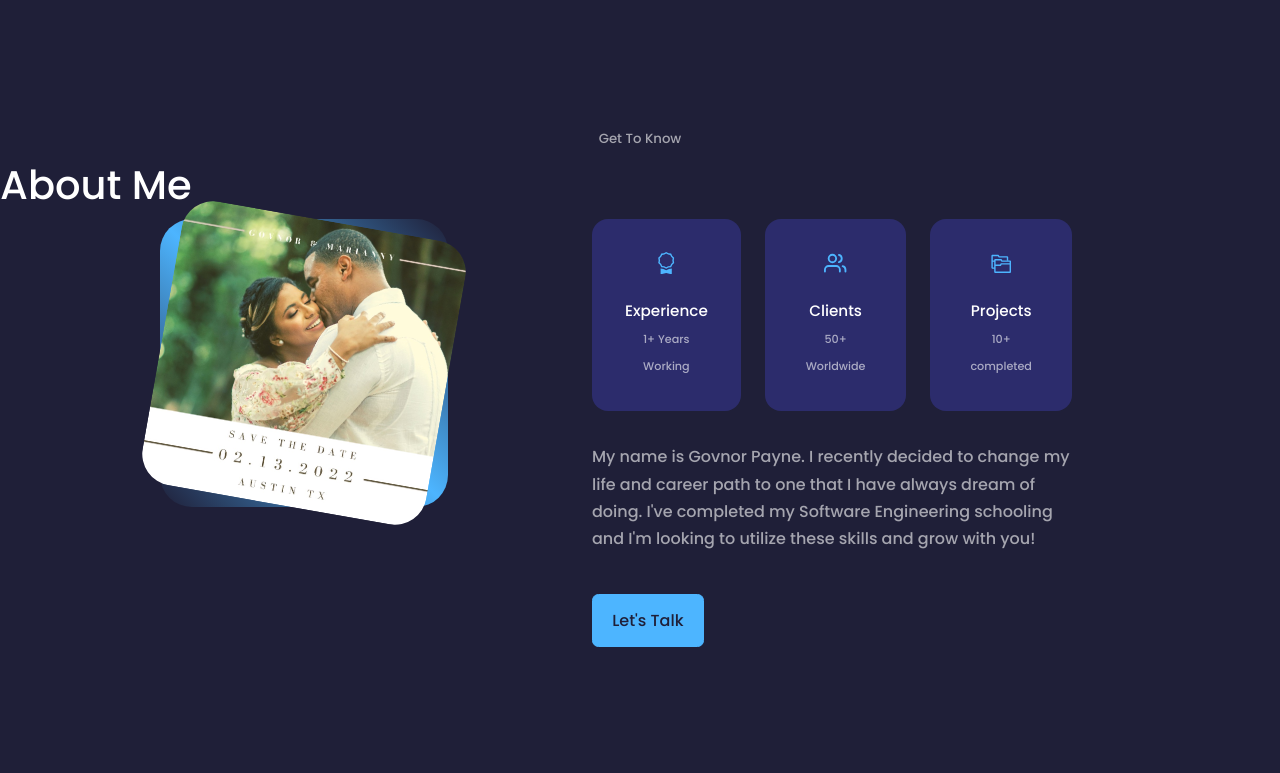
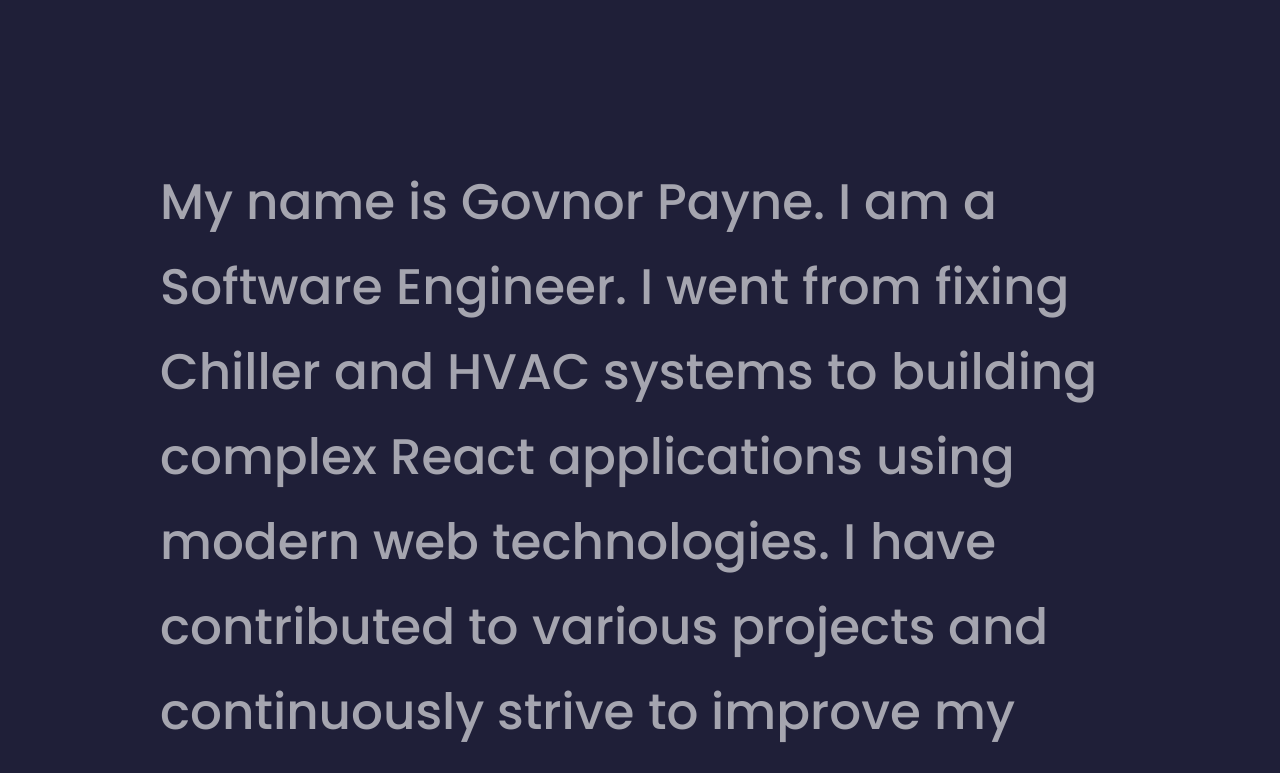
Before and after one commit to GPain2007/React-Portfolio, a React (Create React App) app: page / in a window 1280 px wide. Shown: the part 800-1573 px from the top of the page. Built offline with nearby package versions, Linux system fonts and the light colour scheme.

Commit message:
added breaking down of bio paragraph

```diff
--- a/src/components/about/About.css
+++ b/src/components/about/About.css
@@ -1,72 +1,45 @@
 .about_container {
-  display: grid;
-  grid-template-columns: 30% 50%;
+  display: flex;
   gap: 15%;
-}
-
-.about_me {
-  width: 100%;
-  aspect-ratio: 1/1;
-  border-radius: 2rem;
-  background: linear-gradient(
-    45deg,
-    transparent,
-    var(--color-primary),
-    transparent
-  );
-  display: grid;
-  place-items: center;
-}
-
-.about_me-image {
-  border-radius: 2rem;
-  overflow: hidden;
-  transform: rotate(10deg);
-  transition: var(--transition);
-  /* transition: all 400ms ease; */
-}
-.about_me-image:hover {
-  transform: rotate(0deg);
-}
-
-.about_cards {
-  display: grid;
-  grid-template-columns: repeat(3, 1fr);
-  gap: 1.5rem;
-}
-
-.about_card {
-  background: var(--color-bg-var);
-  border: 1px solid transparent;
-  border-radius: 1rem;
-  padding: 2rem;
-  text-align: center;
-  transition: var(--transition);
-}
-
-.about_card:hover {
-  background: transparent;
-  border-color: var(--color-bg-var);
-  cursor: default;
-}
-
-.about-icon {
-  color: var(--color-primary);
-  font-size: 1.4rem;
-  margin-bottom: 1rem;
-}
-
-.about_card h5 {
-  font-size: 0.95rem;
-}
-.about_card small {
-  font-size: 0.7rem;
-  color: var(--color-light);
 }
 
 .about_content p {
   margin: 2rem 0 2.6rem;
   color: var(--color-light);
+}
+
+/*==================== "Break apart / reform" paragraph animation ===================*/
+
+.about_paragraph {
+  overflow: visible;
+  transition:
+    letter-spacing 1.4s ease,
+    filter 1.4s ease;
+
+  font-size: 50px;
+}
+
+.about_paragraph.is-broken {
+  letter-spacing: 0.15rem;
+  filter: blur(1px);
+}
+
+.about_word {
+  display: inline-block;
+  white-space: pre;
+  transform: translate(0, 0) rotate(0);
+  opacity: 1;
+  transition:
+    transform 1.4s cubic-bezier(0.22, 1, 0.36, 1),
+    opacity 1.4s ease;
+  will-change: transform, opacity;
+}
+
+@media (prefers-reduced-motion: reduce) {
+  .about_word {
+    transition: opacity 0.4s ease;
+    transform: none !important;
+  }
 }
 
 /*====================Media Querie (Meduim Devices 'Tablets')===================*/
--- a/src/components/about/About.js
+++ b/src/components/about/About.js
@@ -1,52 +1,63 @@
-import React from "react";
+import React, { useState, useEffect, useMemo } from "react";
 import "./About.css";
-import ME from "../../assets/2.jpeg";
-import { BsAward } from "react-icons/bs";
-import { FiUsers } from "react-icons/fi";
-import { VscFileSubmodule } from "react-icons/vsc";
+
+const PARAGRAPH =
+  "My name is Govnor Payne. I am a Software Engineer. I went from fixing Chiller and HVAC systems to building complex React applications using modern web technologies. I have contributed to various projects and continuously strive to improve my skills. the evolution of my career has been both challenging and rewarding. Come see what I can do.";
+
+const INTACT_MS = 8 * 1000; // stay together for 8 seconds
+const BROKEN_MS = 4 * 1000; // stay broken apart for 4 seconds
 
 const About = () => {
+  const [broken, setBroken] = useState(false);
+
+  useEffect(() => {
+    let reformTimer;
+    const breakTimer = setInterval(() => {
+      setBroken(true);
+      reformTimer = setTimeout(() => setBroken(false), BROKEN_MS);
+    }, INTACT_MS + BROKEN_MS);
+
+    return () => {
+      clearInterval(breakTimer);
+      clearTimeout(reformTimer);
+    };
+  }, []);
+
+  // Precompute a random scatter vector for each word so it stays stable across renders.
+  const words = useMemo(
+    () =>
+      PARAGRAPH.split(" ").map((word) => ({
+        word,
+        dx: (Math.random() - 0.5) * 700,
+        dy: (Math.random() - 0.5) * 450,
+        rot: (Math.random() - 0.5) * 220,
+      })),
+    [],
+  );
+
   return (
     <section id="about">
-      <h5>Get To Know</h5>
-      <h1>About Me</h1>
-
       <div className="container about_container">
-        <div className="about_me">
-          <div className="about_me-image">
-            <img src={ME} alt="About ME" />
-          </div>
-        </div>
         <div className="about_content">
-          <div className="about_cards">
-            <article className="about_card">
-              <BsAward className="about-icon" />
-              <h5>Experience</h5>
-              <small>1+ Years Working</small>
-            </article>
-
-            <article className="about_card">
-              <FiUsers className="about-icon" />
-              <h5>Clients</h5>
-              <small>50+ Worldwide</small>
-            </article>
-
-            <article className="about_card">
-              <VscFileSubmodule className="about-icon" />
-              <h5>Projects</h5>
-              <small>10+ completed</small>
-            </article>
-          </div>
-          <p>
-            {" "}
-            My name is Govnor Payne. I recently decided to change my life and
-            career path to one that I have always dream of doing. I've completed
-            my Software Engineering schooling and I'm looking to utilize these
-            skills and grow with you!
+          <p className={`about_paragraph ${broken ? "is-broken" : ""}`}>
+            {words.map((w, i) => (
+              <span
+                key={i}
+                className="about_word"
+                style={
+                  broken
+                    ? {
+                        transform: `translate(${w.dx}px, ${w.dy}px) rotate(${w.rot}deg)`,
+                        opacity: 0,
+                        transitionDelay: `${i * 0.02}s`,
+                      }
+                    : { transitionDelay: `${i * 0.02}s` }
+                }
+              >
+                {w.word}{" "}
+              </span>
+            ))}
           </p>
-          <a href="#contact" className="btn btn-primary">
-            Let's Talk
-          </a>
         </div>
       </div>
     </section>
```
